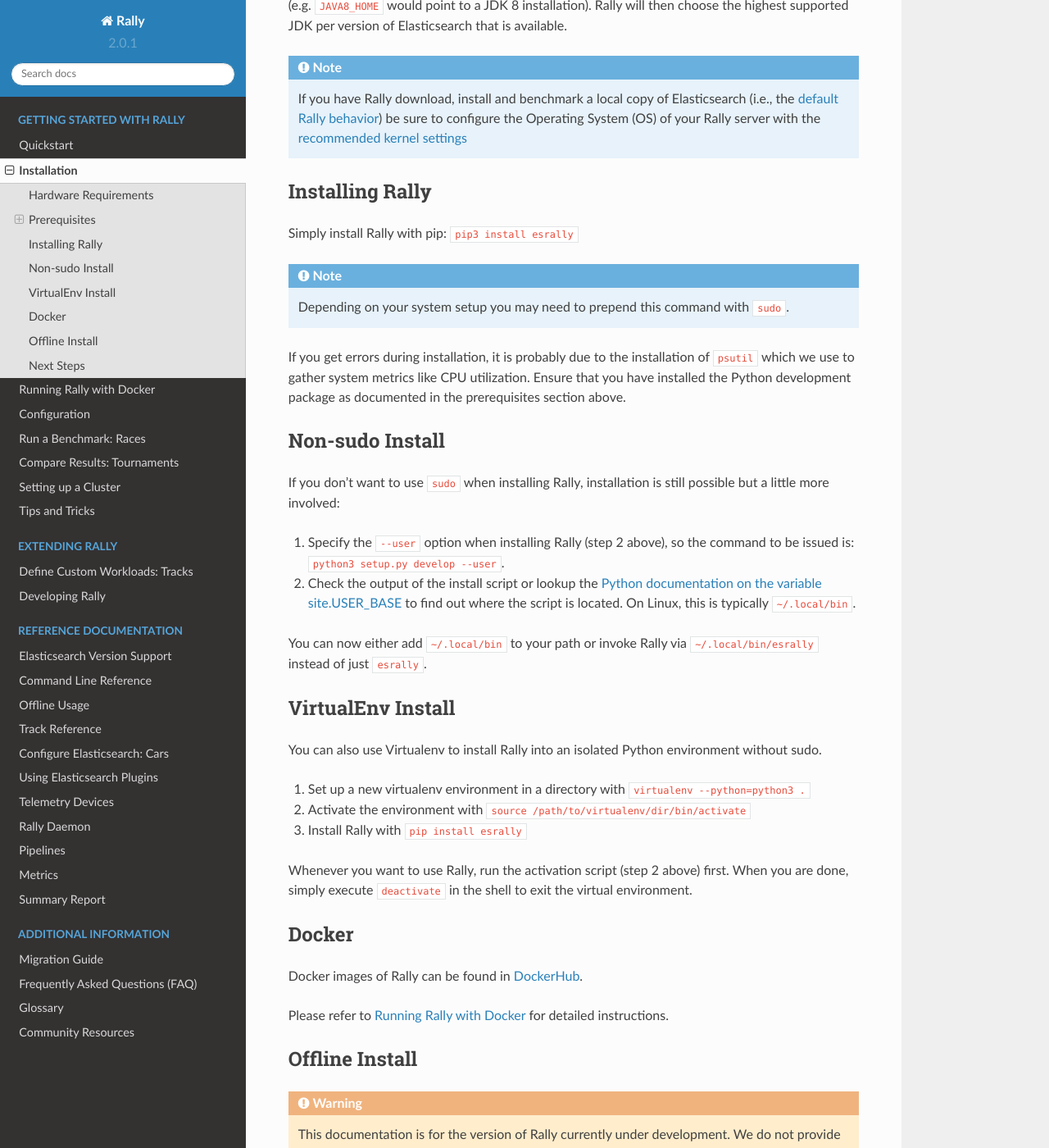
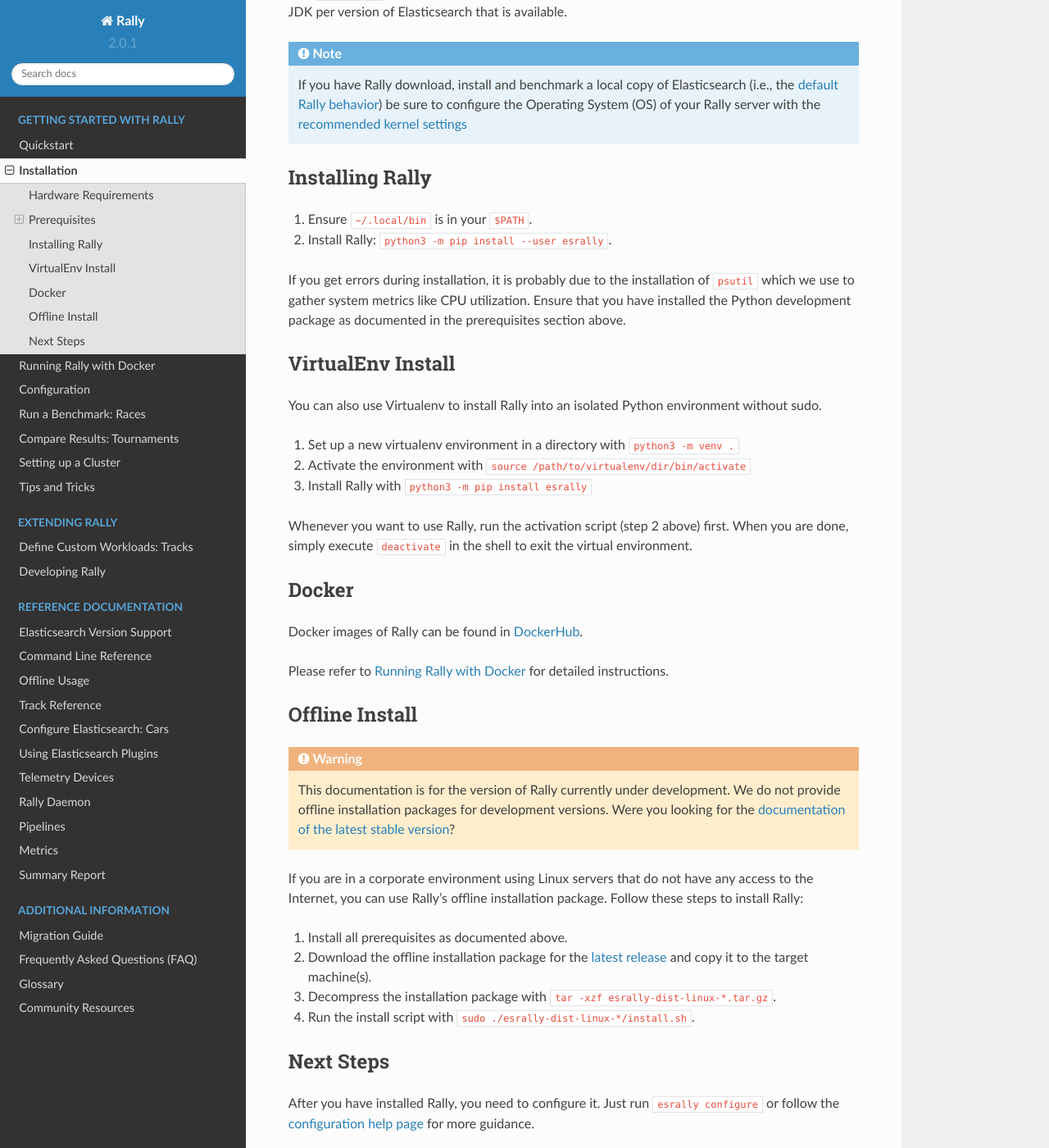
Before and after one commit to elastic/rally, a Sphinx documentation site: the page built from docs/install.rst, in a window 1280 px wide and 1400 px high, scrolled down 2536 px. Shown: the whole window at 82% size. Built offline with Sphinx 7.4.7 and the Read the Docs theme 2.0.0, drawn with Linux system fonts in a browser that asks for light colours; some of the changed text lies outside the part shown.

Commit message:
Installation and offline dist improvements
Improve error message during offline installation, if Python3 or pip3
are missing.

Also due to native dependencies, make the offline package Linux specific
 adding the necessary checks.

Finally, update the installation instructions to use Python3 best
practices.

Relates #1032
Closes #1034

```diff
--- a/docs/install.rst
+++ b/docs/install.rst
@@ -33,9 +33,8 @@
     # see https://github.com/pyenv/pyenv/blob/master/COMMANDS.md#pyenv-global for details
     pyenv global 3.8.0
 
-    # Install pip3
-    curl -s https://bootstrap.pypa.io/get-pip.py -o get-pip.py
-    python3 get-pip.py --user
+    # Upgrade pip
+    python3 -m pip install --user --upgrade pip
 
 git
 ~~~
@@ -113,32 +112,19 @@
 Installing Rally
 ----------------
 
-Simply install Rally with pip: ``pip3 install esrally``
-
-.. note::
-
-   Depending on your system setup you may need to prepend this command with ``sudo``.
+1. Ensure ``~/.local/bin`` is in your ``$PATH``.
+2. Install Rally: ``python3 -m pip install --user esrally``.
 
 If you get errors during installation, it is probably due to the installation of ``psutil`` which we use to gather system metrics like CPU utilization. Ensure that you have installed the Python development package as documented in the prerequisites section above.
-
-Non-sudo Install
-----------------
-
-If you don't want to use ``sudo`` when installing Rally, installation is still possible but a little more involved:
-
-1. Specify the ``--user`` option when installing Rally (step 2 above), so the command to be issued is: ``python3 setup.py develop --user``.
-2. Check the output of the install script or lookup the `Python documentation on the variable site.USER_BASE <https://docs.python.org/3/library/site.html#site.USER_BASE>`_ to find out where the script is located. On Linux, this is typically ``~/.local/bin``.
-
-You can now either add ``~/.local/bin`` to your path or invoke Rally via ``~/.local/bin/esrally`` instead of just ``esrally``.
 
 VirtualEnv Install
 ------------------
 
 You can also use Virtualenv to install Rally into an isolated Python environment without sudo.
 
-1. Set up a new virtualenv environment in a directory with ``virtualenv --python=python3 .``
+1. Set up a new virtualenv environment in a directory with ``python3 -m venv .``
 2. Activate the environment with ``source /path/to/virtualenv/dir/bin/activate``
-3. Install Rally with ``pip install esrally``
+3. Install Rally with ``python3 -m pip install esrally``
 
 Whenever you want to use Rally, run the activation script (step 2 above) first.  When you are done, simply execute ``deactivate`` in the shell to exit the virtual environment.
 
@@ -161,12 +147,12 @@
         This documentation is for the version of Rally currently under development. We do not provide offline installation packages for development versions.
         Were you looking for the `documentation of the latest stable version <//esrally.readthedocs.io/en/stable/>`_?
 
-If you are in a corporate environment where your servers do not have any access to the Internet, you can use Rally's offline installation package. Follow these steps to install Rally:
+If you are in a corporate environment using Linux servers that do not have any access to the Internet, you can use Rally's offline installation package. Follow these steps to install Rally:
 
 1. Install all prerequisites as documented above.
 2. Download the offline installation package for the `latest release <https://github.com/elastic/rally/releases/latest>`_ and copy it to the target machine(s).
-3. Decompress the installation package with ``tar -xzf esrally-dist-*.tar.gz``.
-4. Run the install script with ``sudo ./esrally-dist-*/install.sh``.
+3. Decompress the installation package with ``tar -xzf esrally-dist-linux-*.tar.gz``.
+4. Run the install script with ``sudo ./esrally-dist-linux-*/install.sh``.
 
 Next Steps
 ----------
```
Also changed, not shown: RELEASE.md (+1 -0 lines), 2 other files.
